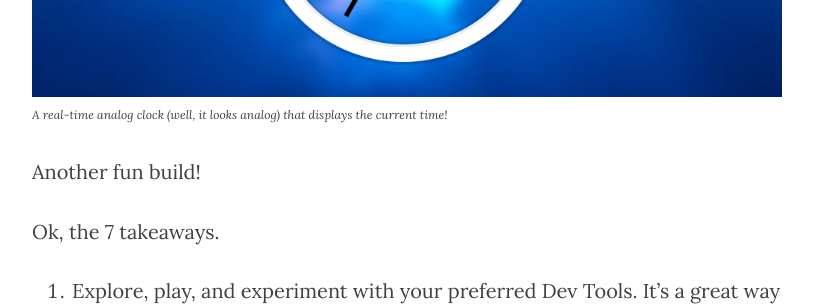
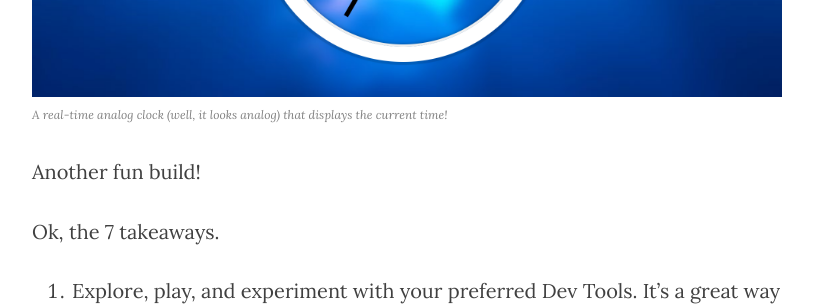
Before and after one commit to stanclarke-jr/stanclarke-jr.github.io, a Jekyll site: the page built from _posts/2017-01-19-javascript30-day-2.md, in a window 1280 px wide. Shown: the part 898-1204 px from the top of the page, without its empty margins (233-1046 px from the left). Built offline with Jekyll 4.4.1, drawn with Linux system fonts in a browser that asks for light colours; nearby versions of some CDN libraries; our own code applies the rules of GitHub Pages for plain Markdown files.

Commit message:
added more styling to image caption

```diff
--- a/css/clean-blog.css
+++ b/css/clean-blog.css
@@ -35,6 +35,11 @@ a:focus {
 a img:hover,
 a img:focus {
   cursor: zoom-in;
+}
+img + em {
+  color: #808080;
+  font-size: 12px;
+  text-align: center;
 }
 blockquote {
   color: #808080;
@@ -398,10 +403,6 @@ img::-moz-selection {
   color: white;
   background: transparent;
 }
-img + em {
-  font-size: 12px;
-  text-align: center;
-}
 body {
   -webkit-tap-highlight-color: #0085a1;
 }
```
